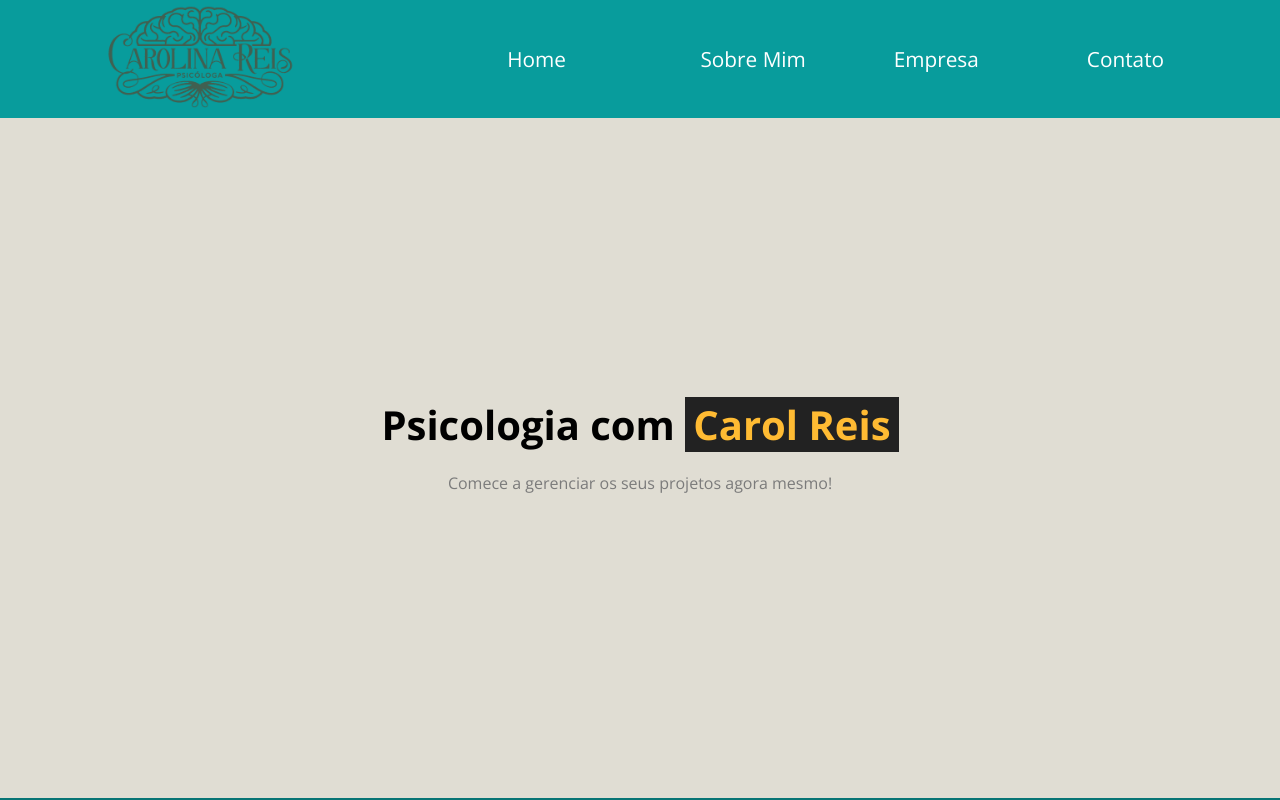
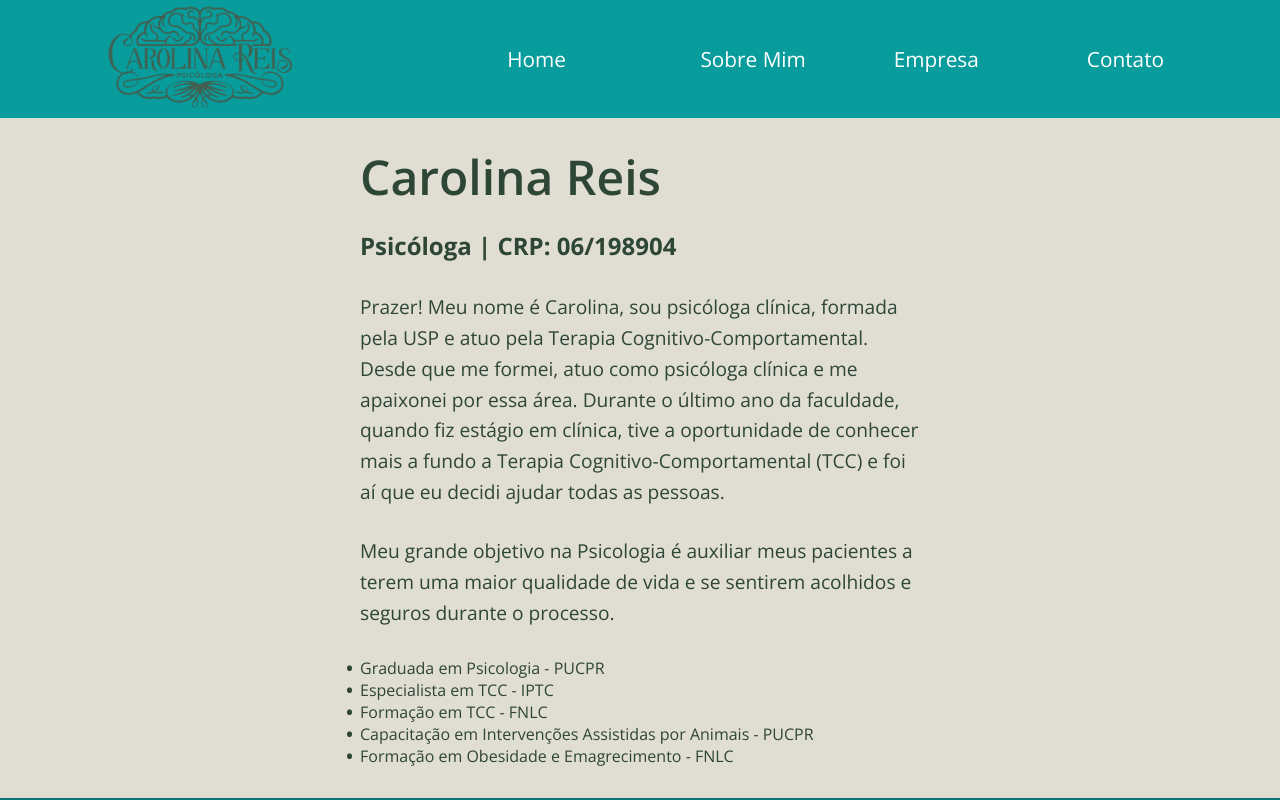
Before and after one commit to alexponciano2/psicologaCarol, a React (Vite) app in the folder sitecarol/: page /aboutme in a window 1280 px wide. Shown: the top 800 px of the page. Built offline with nearby package versions, Linux system fonts and the light colour scheme.

Commit message:
changed some sizes

```diff
--- a/sitecarol/src/components/pages/AboutMe.jsx
+++ b/sitecarol/src/components/pages/AboutMe.jsx
@@ -3,10 +3,16 @@ import styles from './AboutMe.module.css'
 function AboutMe() {
   return (
     <section className={styles.home_container}>
-      <h1>
-        Psicologia com <span>Carol Reis</span>
-      </h1>
-      <p>Comece a gerenciar os seus projetos agora mesmo!</p>
+      <ul><h1>Carolina Reis</h1>
+        <h2>Psicóloga | CRP: 06/198904</h2>
+        <p>Prazer! Meu nome é Carolina, sou psicóloga clínica, formada pela USP e atuo pela Terapia Cognitivo-Comportamental. Desde que me formei, atuo como psicóloga clínica e me apaixonei por essa área. Durante o último ano da faculdade, quando fiz estágio em clínica, tive a oportunidade de conhecer mais a fundo a Terapia Cognitivo-Comportamental (TCC) e foi aí que eu decidi ajudar todas as pessoas.</p>
+        <p>Meu grande objetivo na Psicologia é auxiliar meus pacientes a terem uma maior qualidade de vida e se sentirem acolhidos e seguros durante o processo.</p>
+        <li className={styles.listatoda}>Graduada em Psicologia - PUCPR</li>
+        <li className={styles.listatoda}>Especialista em TCC - IPTC</li>
+        <li className={styles.listatoda}>Formação em TCC - FNLC</li>
+        <li className={styles.listatoda}>Capacitação em Intervenções Assistidas por Animais - PUCPR</li>
+        <li className={styles.listatoda}>Formação em Obesidade e Emagrecimento - FNLC</li>
+      </ul>
     </section>
   )
 }
--- a/sitecarol/src/components/pages/AboutMe.module.css
+++ b/sitecarol/src/components/pages/AboutMe.module.css
@@ -1,30 +1,58 @@
 .home_container {
   width: 100%;
+  max-width: 600px; /* Definindo a largura máxima do conteúdo */
   display: flex;
-    flex-direction: column;
+  flex-direction: column; /* Organiza os itens verticalmente */
   align-items: center;
   justify-content: center;
-    padding: 4em;
   height: 85vh;
+  margin: 0 auto;
+  padding: 0 20px; /* Adiciona espaçamento interno */
+  color: #2e4636;
 }
 
 .home_container h1 {
-    font-size: 2.5em;
+  font-size: 3em; /* Aumenta o tamanho do título para destacar */
   margin-bottom: 0.5em;
+  line-height: 1.2em; /* Deixa o texto mais espaçado */
+  font-weight: 600; /* Deixa o título mais marcante */
+}
+
+.home_container h2 {
+  padding-bottom: 30px;
 }
 
 .home_container h1 span {
   color: #ffbb33;
-    padding: 0 0.2em;
+  padding: 0 0.3em; /* Aumenta o espaçamento interno */
   background-color: #222;
+  border-radius: 5px; /* Adiciona bordas arredondadas ao fundo do destaque */
 }
 
 .home_container p {
   margin-bottom: 1.5em;
-    color: #7b7b7b;
+  font-size: 1.2em; /* Aumenta o tamanho do texto para facilitar a leitura */
+  line-height: 1.6em; /* Aumenta o espaçamento entre linhas */
+  max-width: 900px; /* Limita a largura do parágrafo para melhorar a legibilidade */
 }
 
-  .home_container img {
+/* .home_container img {
   width: 350px;
   margin: 2em 0;
+  border-radius: 10px;
+  box-shadow: 0px 4px 10px rgba(0, 0, 0, 0.1);
+} */
+
+.listatoda {
+  list-style-type: none; /* Remove o marcador padrão */
+  position: relative;
 }
+
+.listatoda::before {
+  content: '•'; /* Substitui o marcador com o conteúdo desejado (pode usar emoji ou símbolo) */
+  color: #2e4636; /* Cor do marcador */
+  font-size: 1.5em; /* Tamanho do marcador */
+  position: absolute;
+  left: -15px; /* Move o marcador para a esquerda */
+  top: -6px;
+}
```
Also changed, not shown: sitecarol/src/components/layout/Footer.module.css (line endings or trailing spaces). Lines whose indentation alone changed are shown as unchanged.
